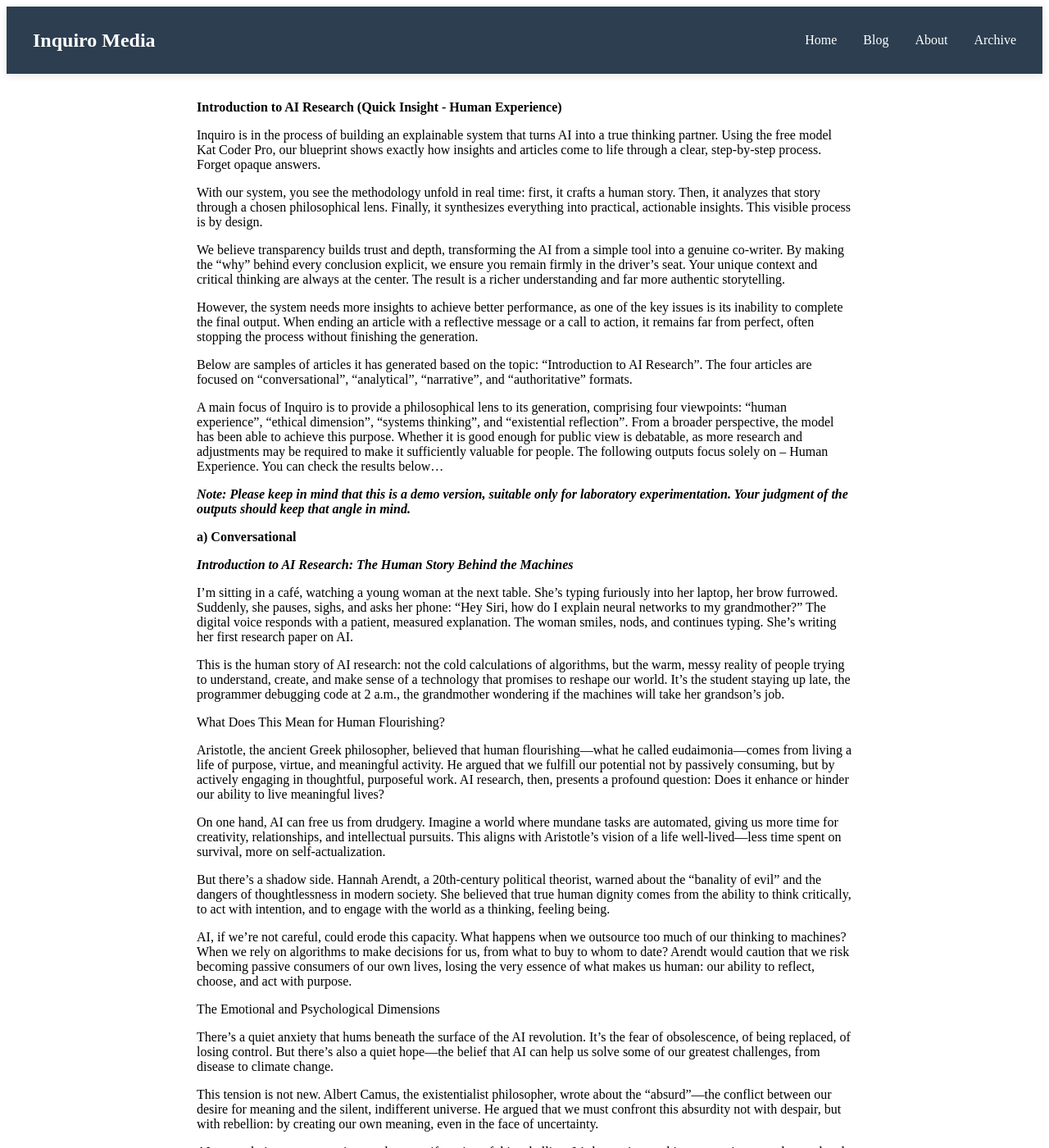
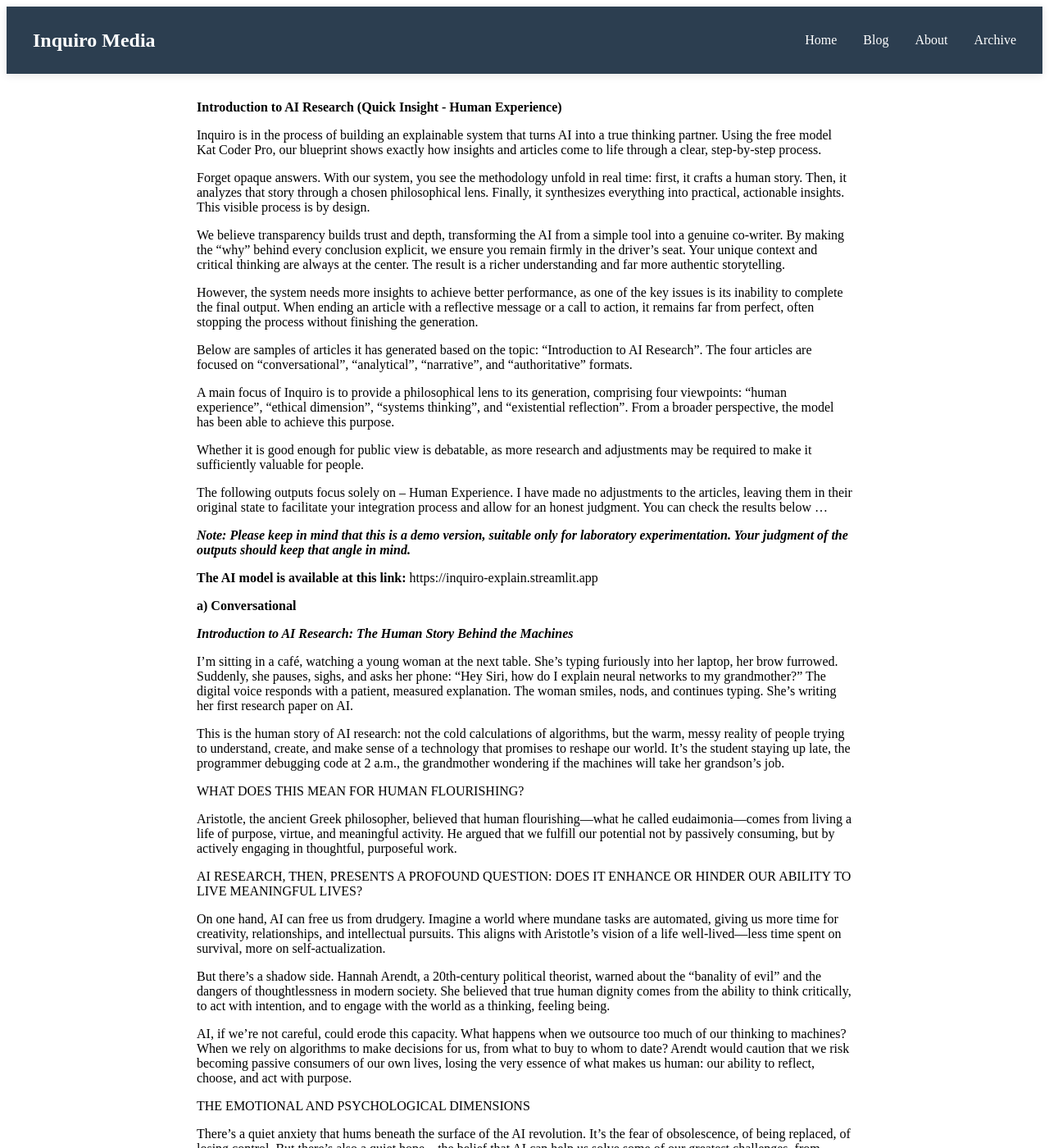
Before and after one commit to faisalmrasul/inquiro-media, a Jekyll site: the page built from _posts/2025-12-03-Introduction to AI Research-QI-HE.md, in a window 1280 px wide and 1400 px high. Shown: the whole window at 82% size. Built offline with Jekyll 4.4.1, drawn with Linux system fonts in a browser that asks for light colours; our own code applies the rules of GitHub Pages for plain Markdown files; some of the changed text lies outside the part shown.

Commit message:
Update 2025-12-03-Introduction to AI Research-QI-HE.md

```diff
--- a/_posts/2025-12-03-Introduction to AI Research-QI-HE.md
+++ b/_posts/2025-12-03-Introduction to AI Research-QI-HE.md
@@ -1,9 +1,8 @@
 **Introduction to AI Research (Quick Insight - Human Experience)**
 
 Inquiro is in the process of building an explainable system that turns AI into a true thinking partner. Using the free model Kat Coder Pro, our blueprint shows exactly how insights and articles come to life through a clear, step-by-step process.
-Forget opaque answers.
 
-With our system, you see the methodology unfold in real time: first, it crafts a human story. Then, it analyzes that story through a chosen philosophical lens. Finally, it synthesizes everything into practical, actionable insights.
+Forget opaque answers. With our system, you see the methodology unfold in real time: first, it crafts a human story. Then, it analyzes that story through a chosen philosophical lens. Finally, it synthesizes everything into practical, actionable insights.
 This visible process is by design.
 
 We believe transparency builds trust and depth, transforming the AI from a simple tool into a genuine co-writer.
@@ -13,10 +12,19 @@ However, the system needs more insights to achieve better performance, as one of
 
 Below are samples of articles it has generated based on the topic: “Introduction to AI Research”. The four articles are focused on “conversational”, “analytical”, “narrative”, and “authoritative” formats.
 
-A main focus of Inquiro is to provide a philosophical lens to its generation, comprising four viewpoints: “human experience”, “ethical dimension”, “systems thinking”, and “existential reflection”. From a broader perspective, the model has been able to achieve this purpose. Whether it is good enough for public view is debatable, as more research and adjustments may be required to make it sufficiently valuable for people.
-The following outputs focus solely on – Human Experience. You can check the results below…
+A main focus of Inquiro is to provide a philosophical lens to its generation, comprising four viewpoints: “human experience”, “ethical dimension”, “systems thinking”, and “existential reflection”. From a broader perspective, the model has been able to achieve this purpose.
+
+Whether it is good enough for public view is debatable, as more research and adjustments may be required to make it sufficiently valuable for people.
+
+The following outputs focus solely on – Human Experience. I have made no adjustments to the articles, leaving them in their original state to facilitate your integration process and allow for an honest judgment. You can check the results below ...
+
 
 ***Note: Please keep in mind that this is a demo version, suitable only for laboratory experimentation. Your judgment of the outputs should keep that angle in mind.***
+
+
+**The AI model is available at this link:**
+https://inquiro-explain.streamlit.app
+
 
 **a) Conversational**
 
@@ -26,10 +34,11 @@ I’m sitting in a café, watching a young woman at the next table. She’s typi
 
 This is the human story of AI research: not the cold calculations of algorithms, but the warm, messy reality of people trying to understand, create, and make sense of a technology that promises to reshape our world. It’s the student staying up late, the programmer debugging code at 2 a.m., the grandmother wondering if the machines will take her grandson’s job.
 
-What Does This Mean for Human Flourishing?
+WHAT DOES THIS MEAN FOR HUMAN FLOURISHING?
 
 Aristotle, the ancient Greek philosopher, believed that human flourishing—what he called eudaimonia—comes from living a life of purpose, virtue, and meaningful activity. He argued that we fulfill our potential not by passively consuming, but by actively engaging in thoughtful, purposeful work.
-AI research, then, presents a profound question: Does it enhance or hinder our ability to live meaningful lives?
+
+AI RESEARCH, THEN, PRESENTS A PROFOUND QUESTION: DOES IT ENHANCE OR HINDER OUR ABILITY TO LIVE MEANINGFUL LIVES?
 
 On one hand, AI can free us from drudgery. Imagine a world where mundane tasks are automated, giving us more time for creativity, relationships, and intellectual pursuits. This aligns with Aristotle’s vision of a life well-lived—less time spent on survival, more on self-actualization.
 
@@ -37,7 +46,7 @@ But there’s a shadow side. Hannah Arendt, a 20th-century political theorist, w
 
 AI, if we’re not careful, could erode this capacity. What happens when we outsource too much of our thinking to machines? When we rely on algorithms to make decisions for us, from what to buy to whom to date? Arendt would caution that we risk becoming passive consumers of our own lives, losing the very essence of what makes us human: our ability to reflect, choose, and act with purpose.
 
-The Emotional and Psychological Dimensions
+THE EMOTIONAL AND PSYCHOLOGICAL DIMENSIONS
 
 There’s a quiet anxiety that hums beneath the surface of the AI revolution. It’s the fear of obsolescence, of being replaced, of losing control. But there’s also a quiet hope—the belief that AI can help us solve some of our greatest challenges, from disease to climate change.
 
@@ -45,7 +54,7 @@ This tension is not new. Albert Camus, the existentialist philosopher, wrote abo
 
 AI research, in many ways, is a modern manifestation of this rebellion. It’s humanity reaching out, trying to understand and shape the future. But it’s also a reminder that we must remain the authors of our own story.
 
-Practical Takeaways: Staying Human in the Age of AI
+PRACTICAL TAKEAWAYS: STAYING HUMAN IN THE AGE OF AI
 
 So, how do we navigate this new world? Here are a few questions to carry with you:
 
@@ -79,6 +88,7 @@ Consider the emotional dimensions: the pride in mastering a difficult concept, t
 ACTIONABLE INSIGHTS
 
 Rather than rejecting AI research tools, we must learn to integrate them in ways that preserve and enhance human flourishing:
+
 1.	Practice "Cognitive Slow Food": Deliberately choose to engage with complex material without AI assistance at least some of the time. This isn't about efficiency—it's about maintaining your intellectual muscles.
 2.	Use AI as a Socratic Partner: Instead of accepting AI-generated answers, use them as starting points for deeper questioning. Ask: "What assumptions underlie this conclusion?" "What perspectives might be missing?"
 3.	Cultivate Meta-Cognitive Awareness: Regularly reflect on how AI tools affect your thinking process. Do you feel more or less engaged? More or less confident in your own judgment?
@@ -105,7 +115,8 @@ It can turn work (like Sarah's writing) into automated labor, stripping it of it
 
 So, what does this mean for our flourishing? It means we must become conscious architects of our relationship with AI, not passive recipients. The emotional and psychological dimension is real: the convenience is alluring, but the cost may be a quiet erosion of agency and authenticity, a subtle sense of alienation from our own capacities.
 
-Actionable Reflections:
+ACTIONABLE REFLECTIONS:
+
 1.	Audit Your Agency: In your daily routines, identify where AI acts for you versus with you. Where does it enhance your capacity, and where might it replace
 
 
@@ -119,7 +130,7 @@ Maria, a 38-year-old radiologist, used to feel like a modern-day oracle. Her eye
 
 The tremor in a patient's hand, the unspoken fear in their eyes while they waited. Does efficiency erase empathy? Does this brilliant machine make my skill obsolete, or simply... different?" Maria’s experience is not an anomaly; it’s the human face of a seismic shift. AI research isn't just about faster computers; it’s infiltrating the very texture of our daily lives—how we work, learn, connect, and even understand ourselves—forcing a re-examination of what it means to thrive as humans.
 
-PHILOSOPHICAL ANALYSIS: Flourishing in the Age of the Algorithm
+PHILOSOPHICAL ANALYSIS: FLOURISHING IN THE AGE OF THE ALGORITHM
 
 This is where the ancient wisdom of Aristotle and the incisive analysis of Hannah Arendt become vital guides. Aristotle’s concept of eudaimonia—human flourishing—is not achieved through mere efficiency or pleasure, but through the active exercise of our distinctively human virtues and capacities (arete) within a community.
 
@@ -131,7 +142,8 @@ AI research, particularly in automating cognitive tasks, threatens to collapse w
 
 If AI removes the struggle, the effort inherent in mastering a craft or making a difficult judgment, does it inadvertently strip life of a crucial source of personal meaning?
 
-ACTIONABLE INSIGHTS: Reclaiming the Human in the Machine Age
+ACTIONABLE INSIGHTS: RECLAIMING THE HUMAN IN THE MACHINE AGE
+
 The question for human flourishing is not whether AI exists, but how we integrate it without surrendering our essence. Here are pathways forward:
 1.	Design for Augmentation, Not Replacement: Prioritize AI systems that enhance human judgment and skill (like advanced diagnostic aids that present options for a radiologist to evaluate) rather than autonomous decision-makers that bypass human agency.
 2.	**Cultivate
```
